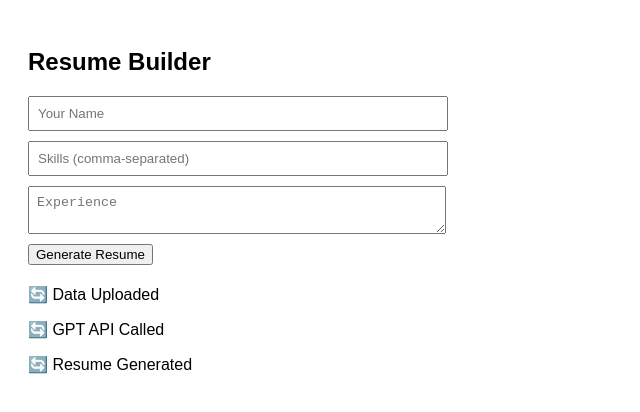
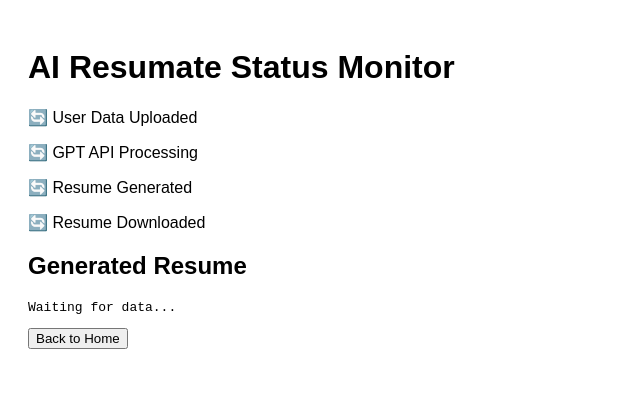
Before and after one commit to airesumate-web/airesumate-web.github.io, a website: page index.html in a window 1280 px wide. Shown: the whole page, without its empty margins (0-640 px from the left). Drawn offline with Linux system fonts and the light colour scheme.

Commit message:
index.html

```diff
--- a/index.html
+++ b/index.html
@@ -1,27 +1,24 @@
 <!DOCTYPE html>
 <html lang="en">
 <head>
-  <meta charset="UTF-8" />
-  <title>AI Resumate</title>
+  <meta charset="UTF-8">
+  <title>AI Resumate Progress Tracker</title>
   <link rel="stylesheet" href="style.css" />
 </head>
 <body>
-  <h2>Resume Builder</h2>
-
-  <form id="resumeForm">
-    <input type="text" name="name" placeholder="Your Name" required />
-    <input type="text" name="skills" placeholder="Skills (comma-separated)" required />
-    <textarea name="experience" placeholder="Experience"></textarea>
-    <button type="submit">Generate Resume</button>
-  </form>
+  <h1>AI Resumate Status Monitor</h1>
 
   <div id="status">
-    <p><span id="tick-upload" class="pending">🔄</span> Data Uploaded</p>
-    <p><span id="tick-api" class="pending">🔄</span> GPT API Called</p>
+    <p><span id="tick-upload" class="pending">🔄</span> User Data Uploaded</p>
+    <p><span id="tick-api" class="pending">🔄</span> GPT API Processing</p>
     <p><span id="tick-resume" class="pending">🔄</span> Resume Generated</p>
+    <p><span id="tick-download" class="pending">🔄</span> Resume Downloaded</p>
   </div>
 
-  <pre id="resumeOutput"></pre>
+  <h2>Generated Resume</h2>
+  <pre id="resumeOutput">Waiting for data...</pre>
+
+  <button onclick="window.location.reload()">Back to Home</button>
 
   <script src="script.js"></script>
 </body>
```
